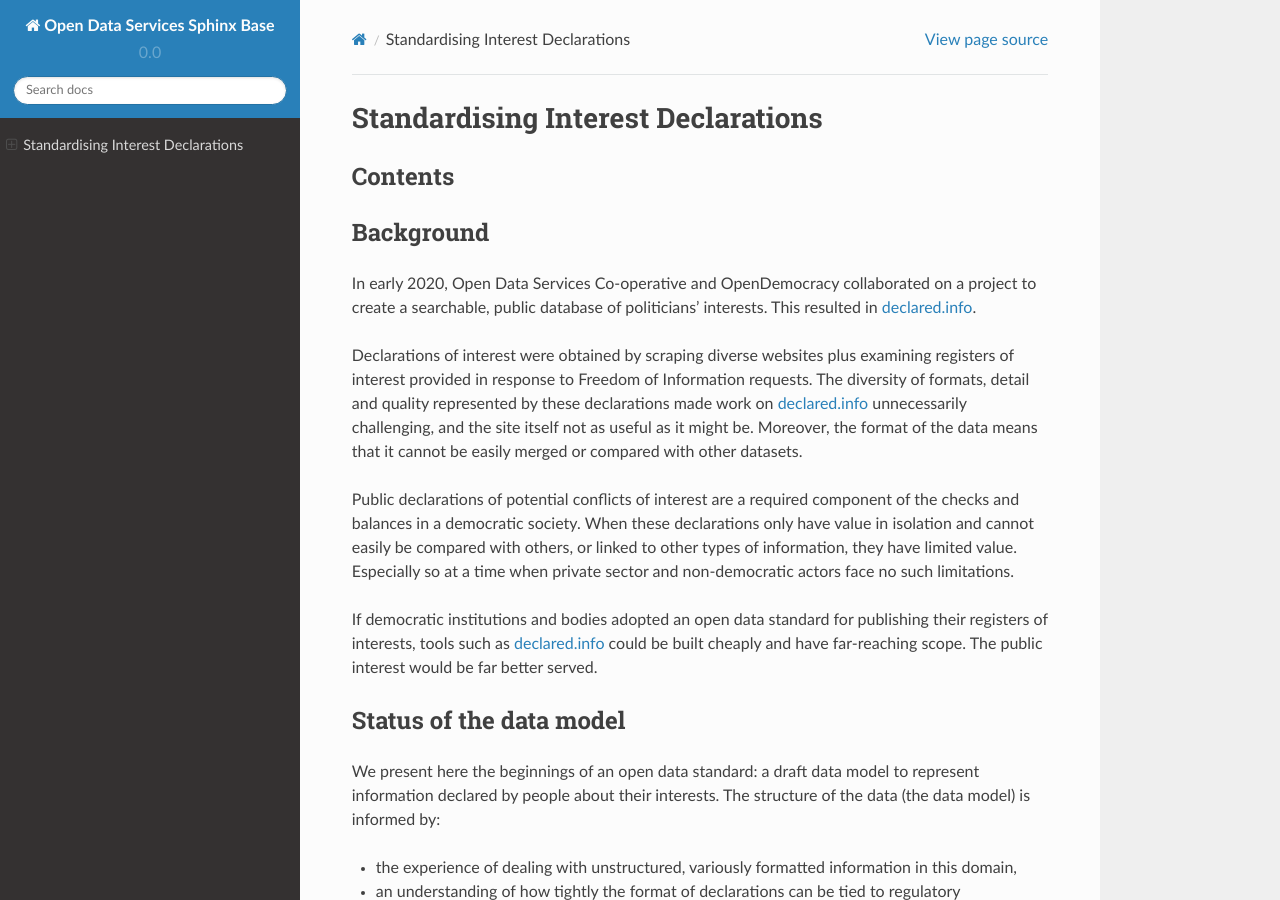
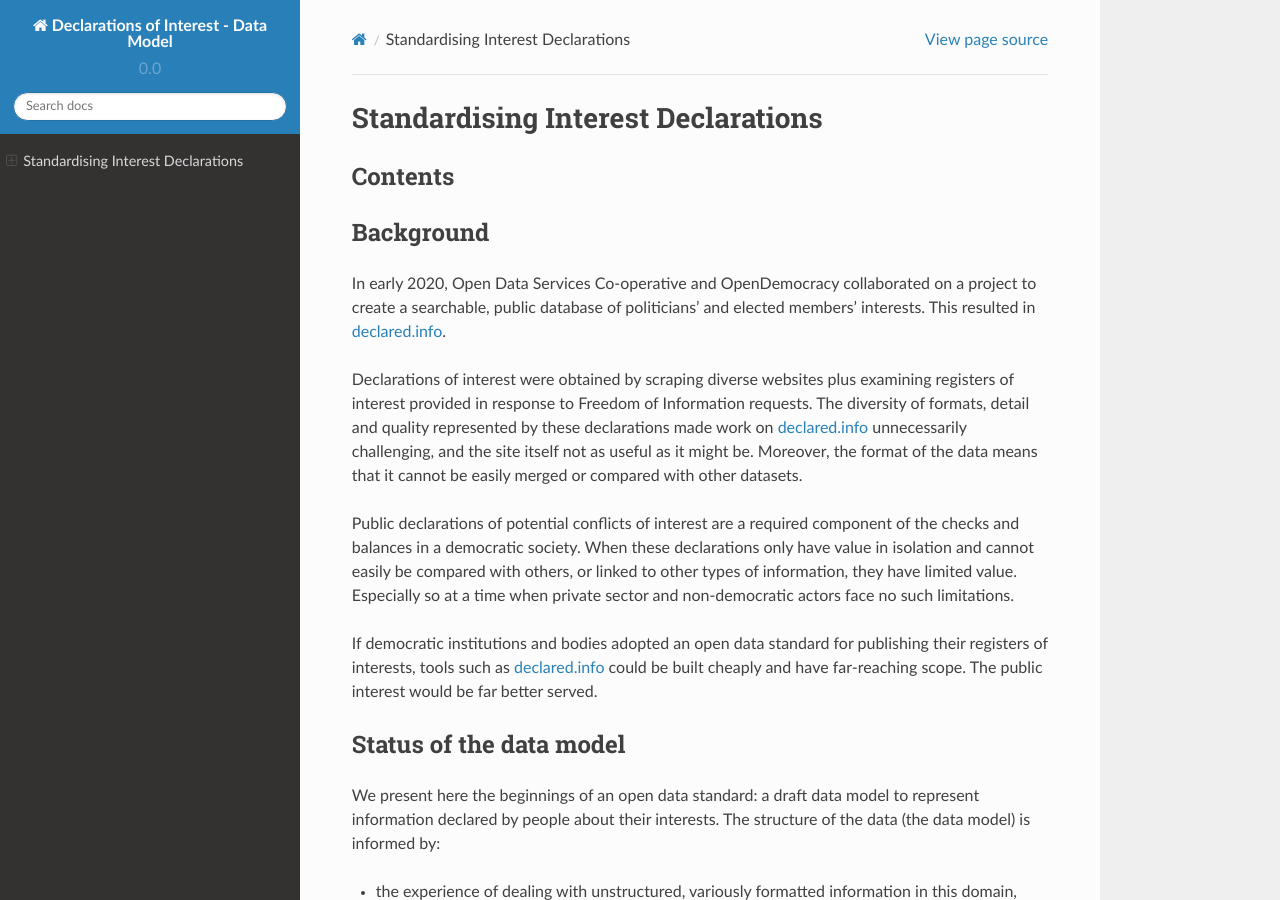
Before and after one commit to OpenDataServices/oroi-standard, a Sphinx documentation site: the page built from docs/index.md, in a window 1280 px wide and 900 px high. Built offline with Sphinx 7.4.7 and the Read the Docs theme 2.0.0, drawn with Linux system fonts in a browser that asks for light colours; pages that are not in the unit, such as notebooks, are missing from menus; some of the changed text lies outside the part shown.

Commit message:
Project name, (c) dates etc.

```diff
--- a/docs/conf.py
+++ b/docs/conf.py
@@ -55,9 +55,9 @@ source_suffix = ['.rst', '.md']
 master_doc = 'index'
 
 # General information about the project.
-project = 'Open Data Services Sphinx Base'
-copyright = '2016-2017, Open Data Services'
-author = 'Open Data Services'
+project = 'Declarations of Interest - Data Model'
+copyright = '2016-2020, Open Data Services Co-operative'
+author = 'Open Data Services Co-operative'
 
 # The version info for the project you're documenting, acts as replacement for
 # |version| and |release|, also used in various other places throughout the
--- a/docs/index.md
+++ b/docs/index.md
@@ -13,7 +13,7 @@ Standardising Interest Declarations
 
 ## Background
 
-In early 2020, Open Data Services Co-operative and OpenDemocracy collaborated on a project to create a searchable, public database of politicians' interests. This resulted in [declared.info](http://declared.info/).
+In early 2020, Open Data Services Co-operative and OpenDemocracy collaborated on a project to create a searchable, public database of politicians' and elected members' interests. This resulted in [declared.info](http://declared.info/).
 
 Declarations of interest were obtained by scraping diverse websites plus examining registers of interest provided in response to Freedom of Information requests. The diversity of formats, detail and quality represented by these declarations made work on [declared.info](http://declared.info/) unnecessarily challenging, and the site itself not as useful as it might be. Moreover, the format of the data means that it cannot be easily merged or compared with other datasets.
 
```
